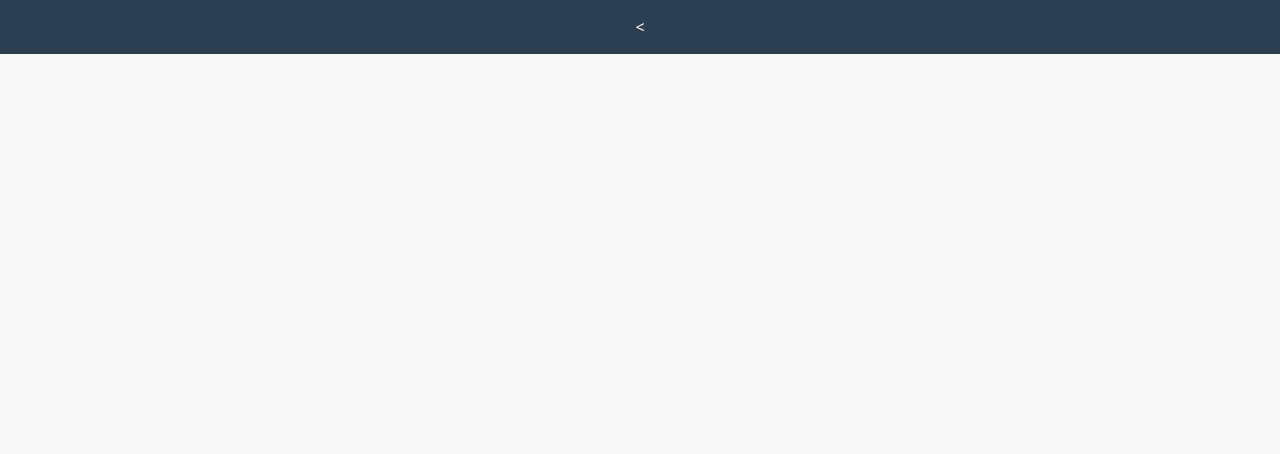
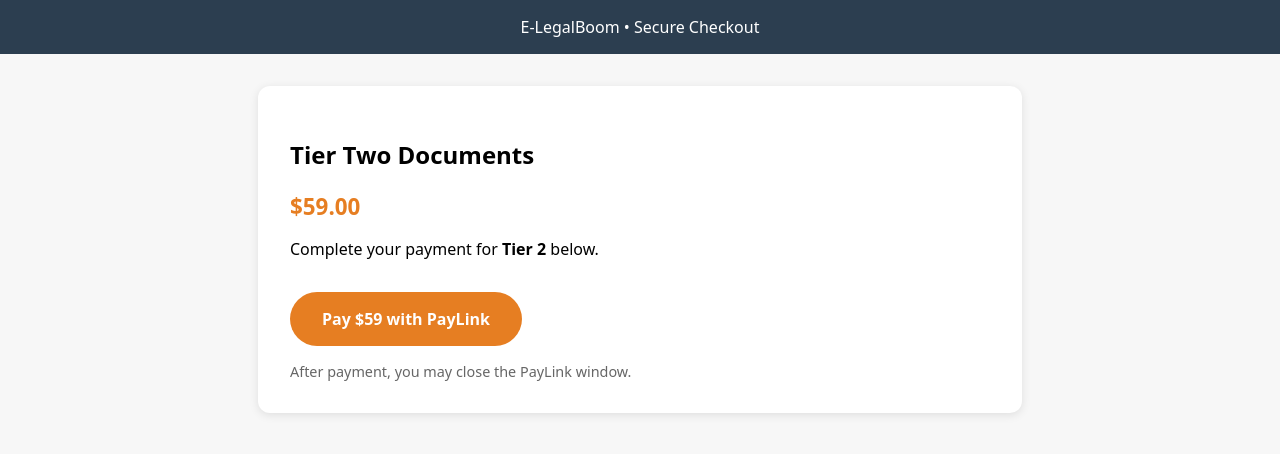
Before and after one commit to Lean4me2025/elegalboom, a plain HTML site: page pay-tier2.html in a window 1280 px wide. Drawn offline with Linux system fonts and the light colour scheme.

Commit message:
Update pay-tier2.html

```diff
--- a/pay-tier2.html
+++ b/pay-tier2.html
@@ -1,22 +1,29 @@
 <!DOCTYPE html>
 <html lang="en">
 <head>
-  <meta charset="UTF-8" />
-  <title>E-LegalBoom • Tier 2 Payment</title>
-  <meta name="viewport" content="width=device-width, initial-scale=1.0" />
-  <style>
-    /* same styles as Tier1 for consistency */
-    body{margin:0;font-family:system-ui,-apple-system,BlinkMacSystemFont,"Segoe UI",Roboto,sans-serif;background:#f7f7f7;color:#333;}
-    header{background:#2c3e50;color:#fff;padding:1rem;text-align:center;}
-    main{max-width:700px;margin:2rem auto;background:#fff;padding:2rem 1.5rem 2.5rem;border-radius:10px;box-shadow:0 2px 8px rgba(0,0,0,0.08);}
-    h1{margin-top:0;font-size:1.5rem;}
-    .price{font-size:1.2rem;font-weight:600;color:#e67e22;margin-bottom:0.25rem;}
-    .sub{font-size:0.95rem;color:#555;margin-bottom:1.5rem;}
-    .btn{display:inline-block;padding:0.9rem 1.8rem;border-radius:999px;background:#e67e22;color:#fff;font-weight:600;text-decoration:none;font-size:1rem;}
-    .btn:hover{background:#c76b1c;}
-    .note{margin-top:1.2rem;font-size:0.9rem;color:#666;}
-  </style>
+<meta charset="UTF-8">
+<title>E-LegalBoom • Tier 2 Payment</title>
+<meta name="viewport" content="width=device-width, initial-scale=1.0">
+<style>
+body{margin:0;font-family:system-ui;background:#f7f7f7;}
+header{background:#2c3e50;color:white;padding:1rem;text-align:center;}
+main{max-width:700px;margin:2rem auto;background:white;padding:2rem;border-radius:12px;box-shadow:0 2px 10px rgba(0,0,0,.1);}
+.price{color:#e67e22;font-size:1.4rem;font-weight:bold;}
+.btn{display:inline-block;margin-top:1rem;background:#e67e22;color:white;padding:1rem 2rem;border-radius:999px;text-decoration:none;font-weight:600;}
+.note{margin-top:1rem;color:#666;font-size:.9rem;}
+</style>
 </head>
 <body>
-  <header>
-    <
+<header>E-LegalBoom • Secure Checkout</header>
+<main>
+<h2>Tier Two Documents</h2>
+<div class="price">$59.00</div>
+<p>Complete your payment for <strong>Tier 2</strong> below.</p>
+
+<!-- PASTE PAYLINK HERE -->
+<a class="btn" href="PASTE_TIER2_PAYLINK" target="_blank">Pay $59 with PayLink</a>
+
+<div class="note">After payment, you may close the PayLink window.</div>
+</main>
+</body>
+</html>
```
